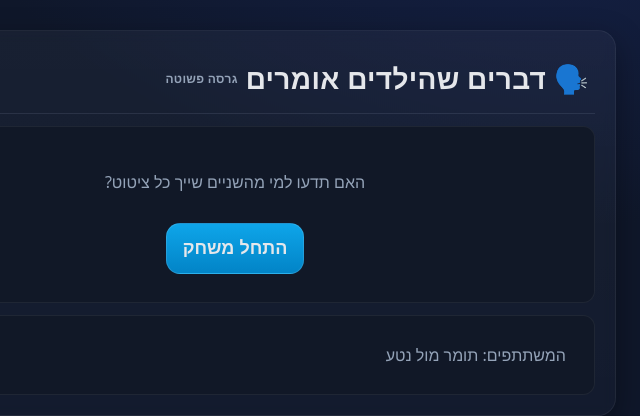
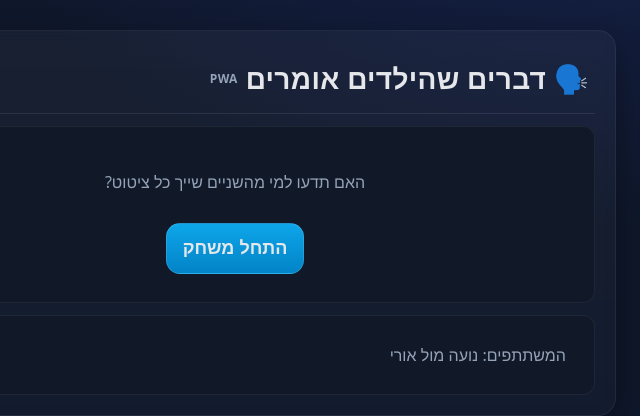
Before and after one commit to aybc2025/thingskidssay, a plain HTML site: page index.html in a window 1280 px wide. Shown: the part 177-593 px from the top of the page, 405-1045 px from the left. Drawn offline with Linux system fonts and the light colour scheme.

Commit message:
Add files via upload

```diff
--- a/index.html
+++ b/index.html
@@ -1,21 +1,24 @@
 <!doctype html>
-
 <html lang="he" dir="rtl">
 <head>
   <meta charset="utf-8" />
   <meta name="viewport" content="width=device-width, initial-scale=1, maximum-scale=1" />
+  <meta name="theme-color" content="#0f172a">
   <title>דברים שהילדים אומרים</title>
+  <link rel="manifest" href="manifest.webmanifest">
+  <link rel="icon" type="image/png" sizes="192x192" href="assets/icons/icon-192.png">
+  <link rel="apple-touch-icon" sizes="192x192" href="assets/icons/icon-192.png">
   <style>
     :root {
-      --bg: #0f172a;          /* slate-900 */
-      --card: #111827;        /* gray-900 */
-      --muted: #94a3b8;       /* slate-400 */
-      --text: #e5e7eb;        /* gray-200 */
-      --accent: #22c55e;      /* green-500 */
-      --accent-2: #ef4444;    /* red-500 */
-      --primary: #38bdf8;     /* sky-400 */
-      --btn: #1f2937;         /* gray-800 */
-      --btn-hover: #0b1220;   /* darker */
+      --bg: #0f172a;
+      --card: #111827;
+      --muted: #94a3b8;
+      --text: #e5e7eb;
+      --accent: #22c55e;
+      --accent-2: #ef4444;
+      --primary: #38bdf8;
+      --btn: #1f2937;
+      --btn-hover: #0b1220;
       --radius: 18px;
       --shadow: 0 10px 30px rgba(0,0,0,.35);
     }
@@ -48,28 +51,25 @@
       font-weight: 800; letter-spacing: .3px;
       display: inline-flex; align-items: center; gap: .5ch;
     }
-    .badge { font-size: 12px; color: var(--muted); }.screen { display: none; }
+    .badge { font-size: 12px; color: var(--muted); }
+    .screen { display: none; }
     .screen.active { display: block; }
-
     .card {
       background: var(--card);
       border: 1px solid rgba(255,255,255,.06);
       border-radius: calc(var(--radius) - 6px);
       padding: clamp(16px, 3.6vw, 28px);
     }
-
     .quote {
       font-size: clamp(20px, 5vw, 32px);
       line-height: 1.35; font-weight: 700;
       margin: 6px 0 18px;
     }
     .quote::before, .quote::after { content: '"'; color: var(--primary); opacity: .9; }
-
     .choices {
       display: grid; gap: 12px; grid-template-columns: 1fr; margin-top: 10px;
     }
     @media (min-width: 520px) { .choices { grid-template-columns: 1fr 1fr; } }
-
     .btn {
       -webkit-tap-highlight-color: transparent;
       appearance: none; border: 0; outline: none;
@@ -82,28 +82,26 @@
     .btn:active { transform: translateY(1px) scale(.99); }
     .btn.primary { background: linear-gradient(180deg, #0ea5e9, #0284c7); border-color: rgba(255,255,255,.12); }
     .btn.primary:hover { filter: brightness(1.05); }
-
     .feedback { display: flex; align-items: center; gap: 10px; margin-top: 10px; min-height: 32px; }
     .tick { color: var(--accent); font-weight: 800; }
     .cross { color: var(--accent-2); font-weight: 800; }
-
     .meta { display: flex; justify-content: space-between; align-items: center; color: var(--muted); font-size: 14px; margin-top: 8px; }
     .progress {
       width: 100%; height: 8px; background: rgba(148,163,184,.2); border-radius: 999px; overflow: hidden; margin-top: 8px;
     }
     .progress > i { display: block; height: 100%; width: 0; background: linear-gradient(90deg, #22d3ee, #22c55e); }
-
     .center { text-align: center; }
     .dim { color: var(--muted); }
-
   </style>
 </head>
 <body>
   <main class="app" role="application" aria-label="משחק חידון — דברים שהילדים אומרים">
     <header>
-      <div class="title">🗣️ דברים שהילדים אומרים <span class="badge">גרסה פשוטה</span></div>
+      <div class="title">🗣️ דברים שהילדים אומרים <span class="badge">PWA</span></div>
       <div id="scoreHead" class="dim" aria-live="polite"></div>
-    </header><!-- Start Screen -->
+    </header>
+
+    <!-- Start Screen -->
     <section id="screen-start" class="screen active">
       <div class="card center">
         <p class="dim">האם תדעו למי מהשניים שייך כל ציטוט?</p>
@@ -134,102 +132,113 @@
         <button id="btnReplay" class="btn primary">שחק שוב</button>
       </div>
     </section>
+  </main>
 
-  </main>  <script>
+  <script>
   // === הגדרות קלות לשינוי ===
   const CONFIG = {
     title: 'דברים שהילדים אומרים',
     rounds: 10, // מספר השאלות במשחק
-    A: 'תומר', // שם ילד/ה 1 — אפשר לשנות כאן
-    B: 'נטע', // שם ילד/ה 2 — ואפשר לשנות כאן
+    A: 'נועה', // שם ילד/ה 1 — אפשר לשנות כאן
+    B: 'אורי', // שם ילד/ה 2 — ואפשר לשנות כאן
     quotes: [
       { text: 'אני חושב במקום אני שוכב', by: 'A' },
-      { text: 'גדנים במקום דגנים', by: 'A' },
+      { text: 'גדנים במקום דגנים', by: 'B' },
       { text: "צ'וקצ'יק במקום צ'ופצ'יק", by: 'A' },
-      { text: 'לבלות אותי במקום ללוות אותי', by: 'A' },
+      { text: 'לבלות אותי במקום ללוות אותי', by: 'B' },
       { text: 'תחתיכה במקום חתיכה', by: 'A' },
-      { text: 'אני תוחתך במקום אני חותך', by: 'A' },
+      { text: 'אני תוחתך במקום אני חותך', by: 'B' },
       { text: 'אני מתורגן במקום אני מאורגן', by: 'A' },
-      { text: 'כבישה במקום כבשה', by: 'A' },
+      { text: 'כבישה במקום כבשה', by: 'B' },
       { text: 'מה זה בגלל במקום למה', by: 'A' },
-      { text: 'אני חסוי במקום אני מכוסה', by: 'A' },
+      { text: 'אני חסוי במקום אני מכוסה', by: 'B' },
       { text: 'אני מחובא במקום אני מוחבא/מתחבא', by: 'A' },
-      { text: 'אני מצדק אותך במקום אני מתקן אותך', by: 'A' },
+      { text: 'אני מצדק אותך במקום אני מתקן אותך', by: 'B' },
       { text: 'ביצות במקום ביצים', by: 'A' },
-      { text: 'ויטמימים במקום ויטמינים', by: 'A' },
+      { text: 'ויטמימים במקום ויטמינים', by: 'B' },
       { text: 'מיימן במקום ממיין', by: 'A' },
-      { text: 'פרפריקה במקום פפריקה', by: 'A' },
+      { text: 'פרפריקה במקום פפריקה', by: 'B' },
       { text: 'תוספת במקום תופסת', by: 'A' },
-      { text: 'איזה בן/בת את/ה במקום בן כמה את/ה', by: 'A' },
+      { text: 'איזה בן/בת את/ה במקום בן כמה את/ה', by: 'B' },
       { text: 'אבא עושה גושות במקום אבא עושה בושות', by: 'A' },
-      { text: 'יוסי אגולעפיה במקום יוסי אבולעפיה', by: 'A' },
+      { text: 'יוסי אגולעפיה במקום יוסי אבולעפיה', by: 'B' },
       { text: 'שרשון במקום שלשום', by: 'A' },
-      { text: 'נמלות במקום נמלים', by: 'A' },
+      { text: 'נמלות במקום נמלים', by: 'B' },
       { text: 'להיפסג במקום להיספג', by: 'A' },
-      { text: 'כמו את במקום כמוך', by: 'A' },
+      { text: 'כמו את במקום כמוך', by: 'B' },
       { text: 'קרחים במקום קוביות קרח', by: 'A' },
-      { text: 'בעבריה מדברים עברית', by: 'A' },
+      { text: 'בעבריה מדברים עברית', by: 'B' },
       { text: 'שני בני אדמים במקום שני בני אדם', by: 'A' },
-      { text: 'כדורי פורח במקום כדורי פורחים', by: 'A' },
+      { text: 'כדורי פורח במקום כדורי פורחים', by: 'B' },
       { text: 'זה השיר שתמיד סווינג אותך', by: 'A' },
-      { text: 'מישהו יכול להקריב אותי במקום מישהו יכול לקרב אותי', by: 'A' },
+      { text: 'מישהו יכול להקריב אותי במקום מישהו יכול לקרב אותי', by: 'B' },
       { text: 'תנין במקום תנים', by: 'A' },
-      { text: 'להתחבות במקום להתחבא', by: 'A' },
+      { text: 'להתחבות במקום להתחבא', by: 'B' },
       { text: 'לקנח את הטוסיק במקום לנגב את הטוסיק', by: 'A' },
-      { text: 'ארוק במקום ארוך', by: 'A' },
+      { text: 'ארוק במקום ארוך', by: 'B' },
       { text: 'אמא את משועלת (על משקל מצוננת)', by: 'A' },
-      { text: 'תינוזאור במקום דינוזאור', by: 'A' },
+      { text: 'תינוזאור במקום דינוזאור', by: 'B' },
       { text: 'סרטות במקום סדרות', by: 'A' },
-      { text: 'אתה בני חורים (במקום עתה בני חורין)', by: 'A' },
+      { text: 'אתה בני חורים (במקום עתה בני חורין)', by: 'B' },
       { text: 'בני כיס במקום דמי כיס', by: 'A' },
-      { text: 'אני פשוט במקום אני ערום', by: 'A' },
-      { text: "מגז' במקום בגז'", by: 'A' },
-      { text: 'מקטרינה במקום נקטרינה', by: 'A' },
+      { text: 'אני פשוט במקום אני ערום', by: 'B' },
+      { text: 'מגז\' במקום בגז\'', by: 'A' },
+      { text: 'מקטרינה במקום נקטרינה', by: 'B' },
       { text: 'הם מוצאי חנים בעיני', by: 'A' },
-      { text: 'דיסקיט במקום דיקסיט', by: 'A' },
+      { text: 'דיסקיט במקום דיקסיט', by: 'B' },
       { text: 'פוצה פוצה במקום רוצה מוצץ', by: 'A' },
-      { text: 'המבונגר במקום המבורגר', by: 'A' },
+      { text: 'המבונגר במקום המבורגר', by: 'B' },
       { text: 'שניצולים במקום שניצלונים', by: 'A' },
-      { text: 'מילמלום ליין במקום מילניום ליין', by: 'A' },
-      { text: 'תיתה (פיתה)', by: 'B' },
+      { text: 'מילמלום ליין במקום מילניום ליין', by: 'B' },
+      { text: 'תיתה (פיתה)', by: 'A' },
       { text: 'טטה (פסטה)', by: 'B' },
+      { text: 'אוטו', by: 'A' },
+      { text: 'אור', by: 'B' },
+      { text: 'עץ', by: 'A' },
+      { text: 'ננה', by: 'B' },
+      { text: 'קח', by: 'A' },
       { text: 'טיטי (ציצי וציפור ודגנים)', by: 'B' },
-      { text: 'ממה (בננה וחלופי לאת זה)', by: 'B' },
+      { text: 'ממה (בננה וחלופי לאת זה)', by: 'A' },
       { text: 'יה (יד)', by: 'B' },
-      { text: 'אש (חנוכייה)', by: 'B' },
+      { text: 'אדם', by: 'A' },
+      { text: 'מיה', by: 'B' },
+      { text: 'אף', by: 'A' },
+      { text: 'עין', by: 'B' },
+      { text: 'אש (חנוכייה)', by: 'A' },
       { text: 'אמה (אמא)', by: 'B' },
-      { text: 'tete (תומר)', by: 'B' },
+      { text: 'אתה, tete (תומר)', by: 'A' },
       { text: 'גומגום (יוגורט)', by: 'B' },
-      { text: 'תתא (סבתא וסבא)', by: 'B' },
+      { text: 'תתא (סבתא וסבא)', by: 'A' },
       { text: 'ססה (ספר)', by: 'B' },
+      { text: 'סושי', by: 'A' },
       { text: 'ניים (מים)', by: 'B' },
-      { text: 'ששה (גשם)', by: 'B' },
+      { text: 'ששה (גשם)', by: 'A' },
       { text: 'פפה (פרפר)', by: 'B' },
-      { text: 'ניניט (דגנים)', by: 'B' },
+      { text: 'ניניט (דגנים)', by: 'A' },
       { text: 'נונוס (חומוס)', by: 'B' },
-      { text: 'דודו (כדור)', by: 'B' },
+      { text: 'דודו (כדור)', by: 'A' },
       { text: 'טטץ (מוצץ)', by: 'B' },
-      { text: 'פפף (קצף)', by: 'B' },
+      { text: 'פפף (קצף)', by: 'A' },
       { text: 'פקה (אלפקה)', by: 'B' },
-      { text: 'יוקואיקו (קוקוריקו)', by: 'B' },
+      { text: 'יוקואיקו (קוקוריקו)', by: 'A' },
       { text: 'ממש (שמש)', by: 'B' },
-      { text: 'ממת זית (שמן זית)', by: 'B' },
+      { text: 'ממת זית (שמן זית)', by: 'A' },
       { text: 'בבת (לשבת)', by: 'B' },
-      { text: 'חוחוח (לכלוך)', by: 'B' },
+      { text: 'חוחוח (לכלוך)', by: 'A' },
       { text: 'אני גבוה (אני גבוהה)', by: 'B' },
-      { text: 'קוקותיים וקוקו שתיים (שתי קוקיות)', by: 'B' },
+      { text: 'קוקותיים וקוקו שתיים (שתי קוקיות)', by: 'A' },
       { text: 'זאת לא התנהגות!', by: 'B' },
-      { text: 'פּלוץ', by: 'B' },
+      { text: 'פּלוץ', by: 'A' },
       { text: 'נגבת (במקום מגבת)', by: 'B' },
-      { text: 'אני תוחתכת תחתיכה במקום אני חותכת חתיכה', by: 'B' },
+      { text: 'אני תוחתכת תחתיכה במקום אני חותכת חתיכה', by: 'A' },
       { text: 'שמחה במקום שמיכה', by: 'B' },
-      { text: 'מגריז במקום מרגיז', by: 'B' },
+      { text: 'מגריז במקום מרגיז', by: 'A' },
       { text: 'מעצבנה במקום עצבנית או מעצבנת', by: 'B' },
-      { text: 'בקבוק פלסטר במקום בקבוק פלסטיק', by: 'B' },
+      { text: 'בקבוק פלסטר במקום בקבוק פלסטיק', by: 'A' },
       { text: 'בא לי פטיות במקום אני רוצה פרטיות', by: 'B' },
-      { text: 'פמפמינג במקום קמפינג', by: 'B' },
+      { text: 'פמפמינג במקום קמפינג', by: 'A' },
       { text: 'סיפנה במקום ספינה', by: 'B' },
-      { text: 'מרזור במקום רמזור', by: 'B' },
+      { text: 'מרזור במקום רמזור', by: 'A' },
       { text: 'טורטייה במלרע במקום במלעיל', by: 'B' },
     ]
   };
@@ -272,7 +281,6 @@
   function sampleQuotes() {
     const pool = [...CONFIG.quotes];
     shuffle(pool);
-    // לוקחים עד rounds או מספר הציטוטים הקיים
     return pool.slice(0, Math.min(CONFIG.rounds, pool.length));
   }
 
@@ -303,7 +311,6 @@
     btnNext.style.display = 'none';
     quoteText.textContent = q.text;
 
-    // מכינים שתי אפשרויות עם ערבוב סדר
     const options = [
       { key: 'A', label: CONFIG.A },
       { key: 'B', label: CONFIG.B }
@@ -322,9 +329,7 @@
   }
 
   function handleAnswer(chosenKey){
-    // נועלים כפתורים
     [...choices.children].forEach(btn => btn.disabled = true);
-
     const correctKey = deck[round].by;
     const ok = chosenKey === correctKey;
     if (ok) { score++; feedback.innerHTML = `<span class="tick">✔ נכון!</span>`; }
@@ -342,9 +347,17 @@
     scoreHead.textContent = `תוצאה: ${score}/${total}`;
   }
 
-  // אירועים
   btnStart.addEventListener('click', startGame);
   btnNext.addEventListener('click', () => { round++; nextRound(); });
   btnReplay.addEventListener('click', () => { setScreen(scrStart); });
-  </script></body>
+
+  // === PWA: רישום Service Worker ===
+  if ('serviceWorker' in navigator) {
+    window.addEventListener('load', () => {
+      navigator.serviceWorker.register('sw.js')
+        .catch(err => console.warn('SW register failed', err));
+    });
+  }
+  </script>
+</body>
 </html>
```
Also changed, not shown: sw.js (added, +54 -0 lines), icon-192.png (added), icon-512.png (added), manifest.webmanifest (added). Lines whose indentation alone changed are shown as unchanged.
